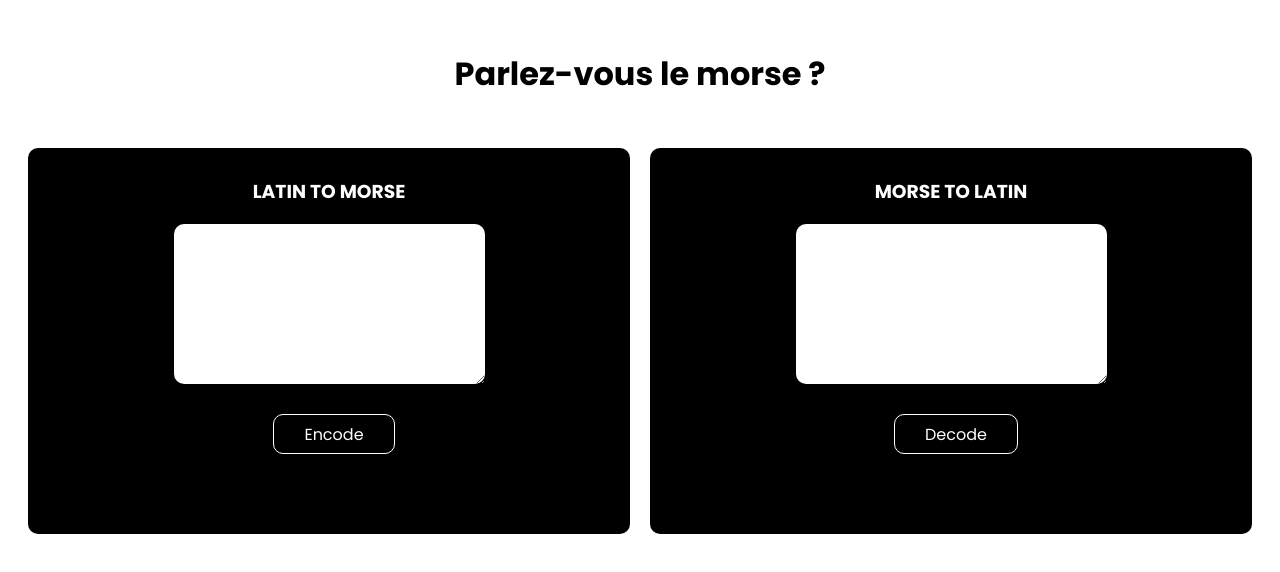
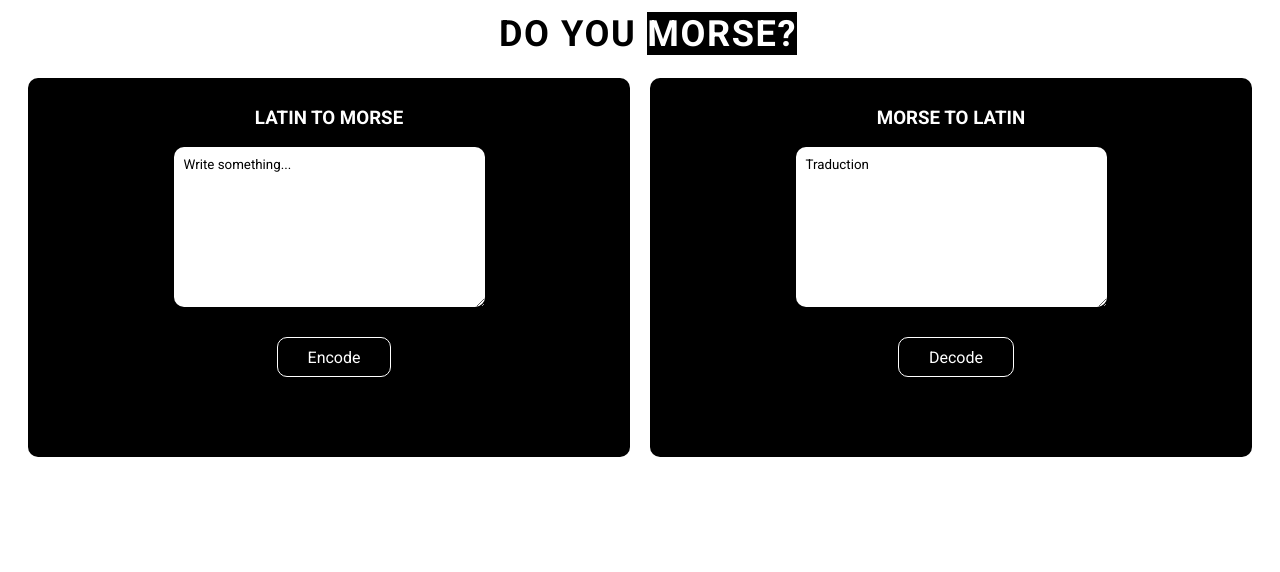
Before and after one commit to anaisrandria/exercices-individuels, a plain HTML site: page 04_parlez_vous_le_morse/index.html in a window 1280 px wide. Drawn offline with Linux system fonts and the light colour scheme.

Commit message:
add: text animation

```diff
--- a/04_parlez_vous_le_morse/index.html
+++ b/04_parlez_vous_le_morse/index.html
@@ -8,12 +8,22 @@
     <script src="script.js" defer></script>
 </head>
 <body>
-    <h1>Parlez-vous le morse ?</h1>
+    <div class="title-container">
+        <!-- <p>Parlez-vous le</p> -->
+        <section class="animation">
+            <div class="first">
+                <div>do you <span>morse?</span></div>
+            </div>
+            <div class="second">
+                <div>-.. --- / -.-- --- ..- / <span>-- --- .-. ... . ?</span></div>
+            </div>
+        </section>
+    </div>
     <div id="container">
         <div class="box">
             <h3>Latin to morse</h3>
             <div class="input-button">
-                <textarea type="text" id="input-encode"></textarea>
+                <textarea type="text" id="input-encode">Write something...</textarea>
                 <button id="button-encode">Encode</button>
             </div>
             <p id="output-encode"> </p>
@@ -21,7 +31,7 @@
         <div class="box">
             <h3>Morse to latin</h3>
             <div class="input-button">
-                <textarea type="text" id="input-decode"></textarea>
+                <textarea type="text" id="input-decode">Traduction</textarea>
                 <button id="button-decode">Decode</button>
             </div>
             <p id="output-decode"> </p>
--- a/04_parlez_vous_le_morse/style.css
+++ b/04_parlez_vous_le_morse/style.css
@@ -1,18 +1,83 @@
-@import url('https://fonts.googleapis.com/css2?family=Poppins:ital,wght@0,100;0,200;0,300;0,400;0,500;0,600;0,700;0,800;0,900;1,100;1,200;1,300;1,400;1,500;1,600;1,700;1,800;1,900&display=swap');
-
+@import url('https://fonts.googleapis.com/css2?family=Roboto:ital,wght@0,100;0,300;0,400;0,500;0,700;0,900;1,100;1,300;1,400;1,500;1,700;1,900&display=swap');
 * {
     border: none;
     margin: none;
-    font-family: Poppins;
+    font-family: 'Roboto';
 }
 
 /* body {
     font-family: Poppins;
 } */
 
-h1 {
+/* .title-container {
     text-align: center;
+    text-transform: uppercase;
     margin: 50px 0px 50px 0px;
+    display: flex;
+    justify-content: center;
+    align-items: baseline;
+    font-size: 2.5rem;
+    font-weight: 600;
+} */
+
+p {
+  text-shadow: 0 0 7px rgba(255,255,255,.3), 0 0 3px rgba(255,255,255,.3);
+}
+
+.title-container {
+  font-size: 2.26rem;
+  text-transform: uppercase;
+  display: flex;
+  align-items: center;
+  justify-content: center;
+  font-weight: 700;
+  letter-spacing: 0.1rem;
+    text-align: center;
+}
+
+.animation {
+  height:50px;
+  overflow:hidden;
+  margin-left: 1rem;
+}
+
+.animation span {
+    color: white;
+    background-color: black;
+}
+
+.animation > div > div {
+  padding: 0.25rem 0.75rem;
+  height:2.81rem;
+  margin-bottom: 2.81rem;
+  display:inline-block;
+}
+
+.animation div:first-child {
+  animation: text-animation 5s infinite;
+}
+
+.first div {
+    background-color: transparent;
+    font-weight: bold;
+    text-align: center;
+}
+.second div {
+    background-color: transparent;
+    color: black;
+}
+
+@keyframes text-animation {
+  0% {margin-top: 0;}
+  /* 10% {margin-top: 0;}
+  20% {margin-top: -5.62rem;}
+  30% {margin-top: -5.62rem;} */
+  40% {margin-top: -5.62rem;}
+  60% {margin-top: -5.62rem;}
+  /* 70% {margin-top: -5.62rem;}
+  80% {margin-top: -5.62rem;}
+  90% {margin-top: 0;} */
+  100% {margin-top: 0;}
 }
 
 h3 {
```
